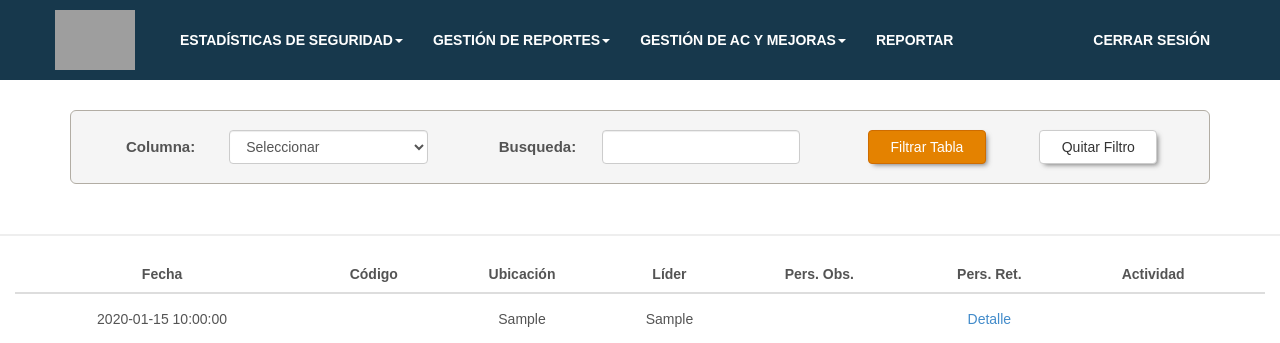
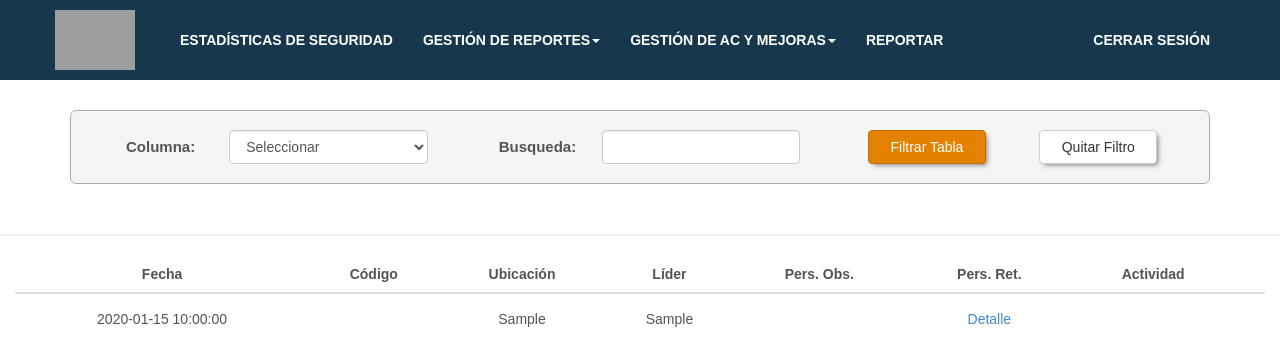
Before and after one commit to GlobalSoftwareDynamics/MCPsafetyapp, a PHP site: page /aprobarSE.php in a window 1280 px wide. Shown: the top 343 px of the page. Run offline with PHP 8.4, Linux system fonts and the light colour scheme; the visitor is signed in with stand-in values (Sample User, id 1); tables that the repository leaves empty or names only in its code hold one stand-in row (values such as "Sample post"); data that the repository does not hold is empty; some libraries are stand-ins or nearby versions; grey boxes are pictures that could not be loaded.

Commit message:
Create navbarmainAdmin.php

```diff
--- a/navbarmainAdmin.php
+++ b/navbarmainAdmin.php
@@ -14,7 +14,7 @@
         <div class="navbar-collapse collapse">
             <ul class="nav navbar-nav">
                 <li class="dropdown">
-                    <a href="#" class="dropdown-toggle" data-toggle="dropdown" role="button" aria-haspopup="true" aria-expanded="false">ESTADÍSTICAS DE SEGURIDAD<span class="caret"></span></a>
+                    <a href="generaciondereportes.php">ESTADÍSTICAS DE SEGURIDAD</a>
                 </li>
                 <li class="dropdown">
                     <a href="#" class="dropdown-toggle" data-toggle="dropdown" role="button" aria-haspopup="true" aria-expanded="false">GESTIÓN DE REPORTES<span class="caret"></span></a>
```
